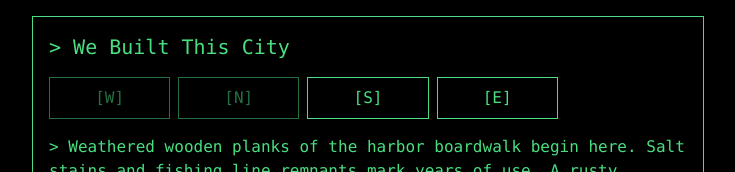
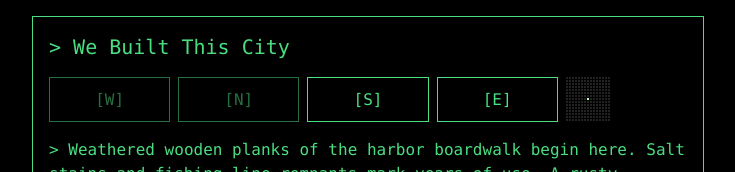
Before and after one commit to jonbell-lot23/we-built-this-city, a Next.js app: page /map in a window 1280 px wide. Shown: the top 172 px of the page, without its empty margins (272-1007 px from the left). Built offline with nearby package versions, Linux system fonts and the light colour scheme.

Commit message:
Refactor map rendering logic to simplify visited cell tracking and enhance grid display

```diff
--- a/app/map/page.tsx
+++ b/app/map/page.tsx
@@ -15,18 +15,15 @@
 
 const FILE = "enhanced_city.csv";
 
+const MAP_SIZE = 15;
+const CELL_SIZE = 2; // px, for 2x2 squares
+
 export default function MapAdventure() {
   const [cells, setCells] = useState<Cell[]>([]);
   const [gridSize, setGridSize] = useState(0);
   const [pos, setPos] = useState({ x: 0, y: 0 });
   const [start, setStart] = useState<{ x: number; y: number } | null>(null);
   const [visited, setVisited] = useState<Set<string>>(new Set());
-  const [bounds, setBounds] = useState({
-    minX: 0,
-    maxX: 0,
-    minY: 0,
-    maxY: 0,
-  });
 
   useEffect(() => {
     fetch(`/${FILE}`)
@@ -44,8 +41,7 @@
             if (startCell) {
               setStart({ x: startCell.x, y: startCell.y });
               setPos({ x: startCell.x, y: startCell.y });
-              setVisited(new Set(["0,0"]));
-              setBounds({ minX: 0, maxX: 0, minY: 0, maxY: 0 });
+              setVisited(new Set([`${startCell.x},${startCell.y}`]));
             }
           },
         });
@@ -71,26 +67,12 @@
     const dest = getCell(nx, ny);
     if (dest && dest.walkable) {
       setPos({ x: nx, y: ny });
-      if (start) {
-        const rx = nx - start.x;
-        const ry = ny - start.y;
-        setVisited((v) => new Set(v).add(`${rx},${ry}`));
-        setBounds((b) => ({
-          minX: Math.min(b.minX, rx),
-          maxX: Math.max(b.maxX, rx),
-          minY: Math.min(b.minY, ry),
-          maxY: Math.max(b.maxY, ry),
-        }));
-      }
+      setVisited((v) => new Set(v).add(`${nx},${ny}`));
     }
   };
 
   const cell = getCell(pos.x, pos.y);
-
-  const relX = start ? pos.x - start.x : 0;
-  const relY = start ? pos.y - start.y : 0;
-  const width = bounds.maxX - bounds.minX + 1;
-  const height = bounds.maxY - bounds.minY + 1;
+  const half = Math.floor(MAP_SIZE / 2);
 
   return (
     <main className="min-h-screen bg-black text-green-400 font-mono p-4">
@@ -143,28 +125,36 @@
               [E]
             </button>
             <div
+              className="p-0 rounded"
               style={{
                 display: "grid",
-                gridTemplateColumns: `repeat(${width}, 3px)`,
-                gridTemplateRows: `repeat(${height}, 3px)`,
+                gridTemplateColumns: `repeat(${MAP_SIZE}, ${CELL_SIZE}px)`,
+                gridTemplateRows: `repeat(${MAP_SIZE}, ${CELL_SIZE}px)`,
                 gap: "1px",
+                width: `${MAP_SIZE * (CELL_SIZE + 1)}px`,
+                height: `${MAP_SIZE * (CELL_SIZE + 1)}px`,
               }}
             >
-              {Array.from({ length: width * height }).map((_, i) => {
-                const x = bounds.minX + (i % width);
-                const y = bounds.minY + Math.floor(i / width);
-                const key = `${x},${y}`;
-                const visitedCell = visited.has(key);
-                const isCurrent = x === relX && y === relY;
-                let cls = "w-3 h-3";
-                if (visitedCell) {
-                  if (isCurrent) {
-                    cls += " bg-green-400";
-                  } else {
-                    cls += " bg-green-400/30";
-                  }
+              {Array.from({ length: MAP_SIZE * MAP_SIZE }).map((_, i) => {
+                const x = pos.x - half + (i % MAP_SIZE);
+                const y = pos.y - half + Math.floor(i / MAP_SIZE);
+                const isCurrent = x === pos.x && y === pos.y;
+                const isVisited = visited.has(`${x},${y}`);
+                let style: { [key: string]: string | number } = {
+                  width: CELL_SIZE,
+                  height: CELL_SIZE,
+                  background: "#222",
+                };
+                let className = "";
+                if (isCurrent) {
+                  style.background = "#22ff22";
+                  style.border = "1px solid #baffba";
+                } else if (isVisited) {
+                  style.background = "#4ade80"; // solid green
                 }
-                return <div key={key} className={cls} />;
+                return (
+                  <div key={`${x},${y}`} className={className} style={style} />
+                );
               })}
             </div>
           </div>
```
